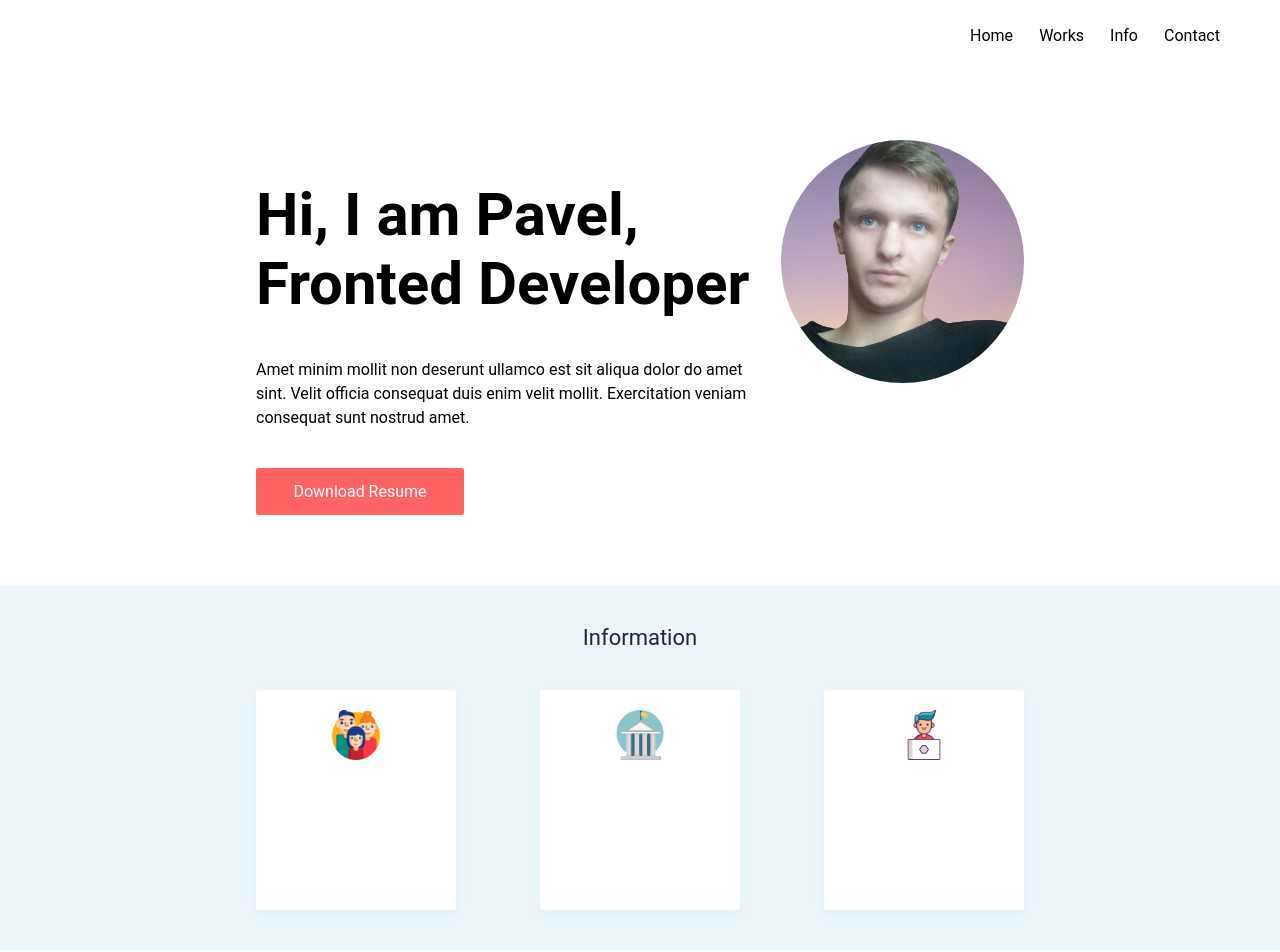
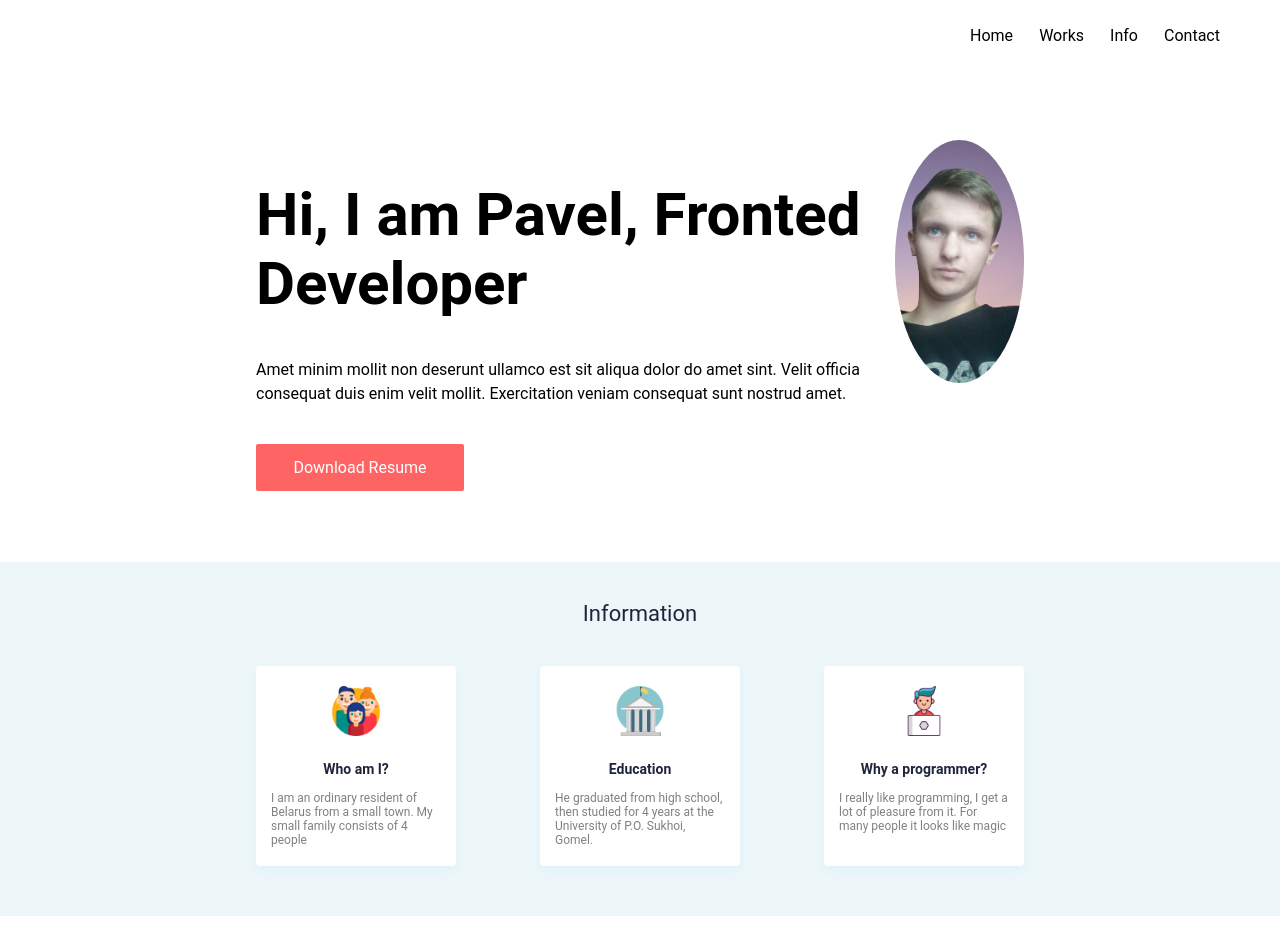
Before and after one commit to Pavel-Parkhomenko/Portfolio-Site, a React (Create React App) app: page / in a window 1280 px wide. Shown: the top 952 px of the page. Built offline with nearby package versions, Linux system fonts and the light colour scheme.

Commit message:
feat: info cards

```diff
--- a/src/components/Header/index.jsx
+++ b/src/components/Header/index.jsx
@@ -12,7 +12,7 @@ import {
 export default function Header() {
   return (
     <Container>
-      <div style={{ width: '65%' }}>
+      <div>
         <Title>{ headerTitle }</Title>
         <SubTitle>{ headerSubTitle }</SubTitle>
         <Button>{ buttonText }</Button>
--- a/src/components/Header/styled.js
+++ b/src/components/Header/styled.js
@@ -31,6 +31,10 @@ export const SubTitle = styled.p`
   margin-bottom: 38px;
 `
 
+export const TextContainer = styled.div`
+
+`
+
 export const Avatar = styled.div`
   border-radius: 50%;
   width: 243px;
--- a/src/components/InfoCard/index.jsx
+++ b/src/components/InfoCard/index.jsx
@@ -1,18 +1,20 @@
 import React from 'react'
-import { Card, Container, Picture } from './styled'
+import {
+  Card, Container,
+  Picture, Summary, Title,
+} from './styled'
+import { info } from '../../mocks'
 
 export default function InfoCard() {
   return (
     <Container>
-      <Card>
-        <Picture img="family" />
-      </Card>
-      <Card>
-        <Picture img="university" />
-      </Card>
-      <Card>
-        <Picture img="programmer" />
-      </Card>
+      {info.map(({ title, summary, icon }) => (
+        <Card>
+          <Picture img={icon} />
+          <Title>{title}</Title>
+          <Summary>{summary}</Summary>
+        </Card>
+      ))}
     </Container>
   )
 }
--- a/src/components/InfoCard/styled.js
+++ b/src/components/InfoCard/styled.js
@@ -7,6 +7,11 @@ export const Container = styled.div`
   display: flex;
   flex-direction: row;
   justify-content: space-between;
+
+  @media (max-width: 568px) {
+    flex-direction: column;
+    align-items: center;
+  }
 `
 
 export const Picture = styled.div`
@@ -19,13 +24,12 @@ export const Picture = styled.div`
     }
   }});
   background-size: cover;
-  //background-color: green;
   width: 50px;
   height: 50px;
 `
 
 export const Card = styled.div`
-  padding-top: 20px;
+  box-sizing: border-box;
   display: flex;
   flex-direction: column;
   align-items: center;
@@ -34,4 +38,24 @@ export const Card = styled.div`
   background: #ffff;
   box-shadow: 0 4px 10px rgba(187, 225, 250, 0.25);
   border-radius: 4px;
+  padding: 20px 15px 0 15px;
+  margin-bottom: 10px;
+
+  @media (max-width: 568px) {
+    width: auto;
+  }
 `
+
+export const Title = styled.span`
+  margin: 25px 0 15px 0;
+  font-style: normal;
+  font-weight: 700;
+  font-size: 14px;
+  color: #21243D;
+`
+
+export const Summary = styled.div`
+  font-style: normal;
+  font-size: 12px;
+  color: gray;
+`
--- a/src/components/WorkCard/styled.js
+++ b/src/components/WorkCard/styled.js
@@ -23,7 +23,7 @@ export const Container = styled.div`
 export const TextContainer = styled.div`
   display: flex;
   flex-direction: column;
-  max-width: 63%;
+  //max-width: 63%;
   width: 100%;
 `
 
@@ -43,7 +43,6 @@ export const ImgStyled = styled.div`
   }});
   background-size: cover;
   border-radius: 6px;
-  //background-color: green;
 `
 
 export const Title = styled.h3`
--- a/src/mocks/index.js
+++ b/src/mocks/index.js
@@ -1,5 +1,7 @@
 // eslint-disable-next-line import/named
 export { dataWorks } from './projects'
+// eslint-disable-next-line import/named
+export { info } from './info'
 export {
   headerSubTitle,
   headerTitle,
--- a/src/mocks/info.js
+++ b/src/mocks/info.js
@@ -0,0 +1,21 @@
+// eslint-disable-next-line import/prefer-default-export
+export const info = [
+  {
+    title: 'Who am I?',
+    summary: `I am an ordinary resident of Belarus from a small town.
+      My small family consists of 4 people`,
+    icon: 'family',
+  },
+  {
+    title: 'Education',
+    summary: `He graduated from high school, then studied for 4 years at the
+      University of P.O. Sukhoi, Gomel.`,
+    icon: 'university',
+  },
+  {
+    title: 'Why a programmer?',
+    summary: `I really like programming, I get a lot of pleasure from it.
+      For many people it looks like magic`,
+    icon: 'programmer',
+  },
+]
--- a/src/pages/Home/styled.js
+++ b/src/pages/Home/styled.js
@@ -5,8 +5,8 @@ const paddRight = '20%'
 
 const mediaMobile = `
   @media (max-width: 568px){
-      padding-left: 5%;
-      padding-right: 5%;
+      padding-left: 0;
+      padding-right: 0;
   }
 `
 
```
